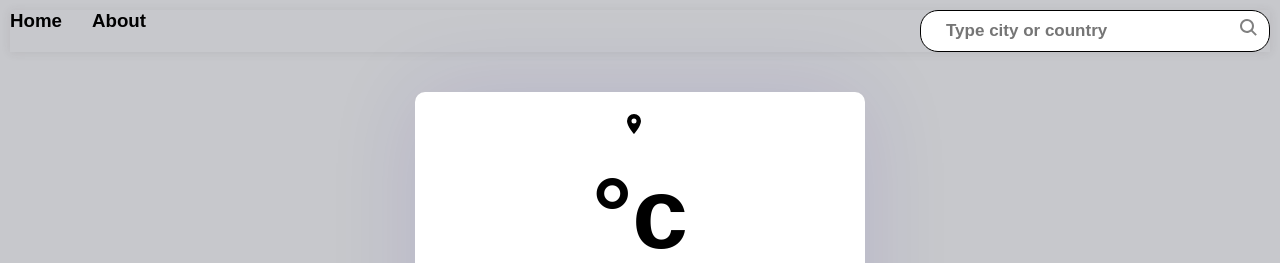
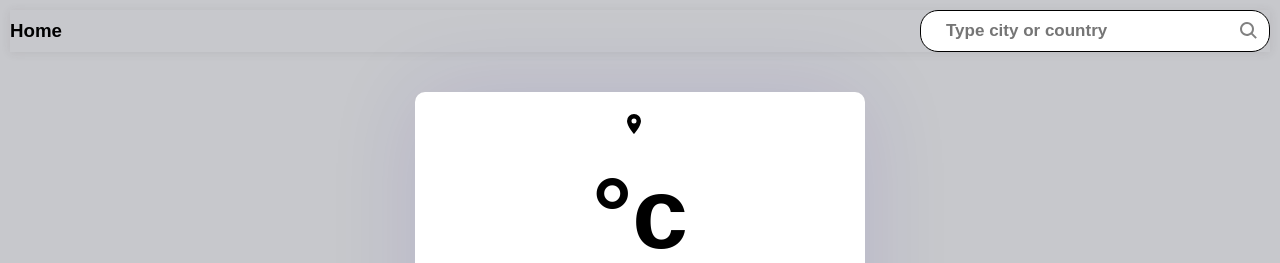
Before and after one commit to hademidey/weather-App, a plain HTML site: page index.html in a window 1280 px wide. Shown: the top 263 px of the page. Drawn offline with Linux system fonts and the light colour scheme.

Commit message:
nav update

```diff
--- a/index.html
+++ b/index.html
@@ -17,7 +17,7 @@
           <div class="firstDiv">
             <div class="home-div">
               <h3><link rel="stylesheet" href="" />Home</h3>
-              <h3><link rel="stylesheet" href="" />About</h3>
+              <!-- <h3><link rel="stylesheet" href="" />About</h3> -->
             </div>
 
             <input
--- a/style.css
+++ b/style.css
@@ -24,6 +24,7 @@ body{
 .firstDiv{
     position: relative;
     display: flex;
+    align-items: center;
     justify-content: space-between;
 }
 .home-div{
```
